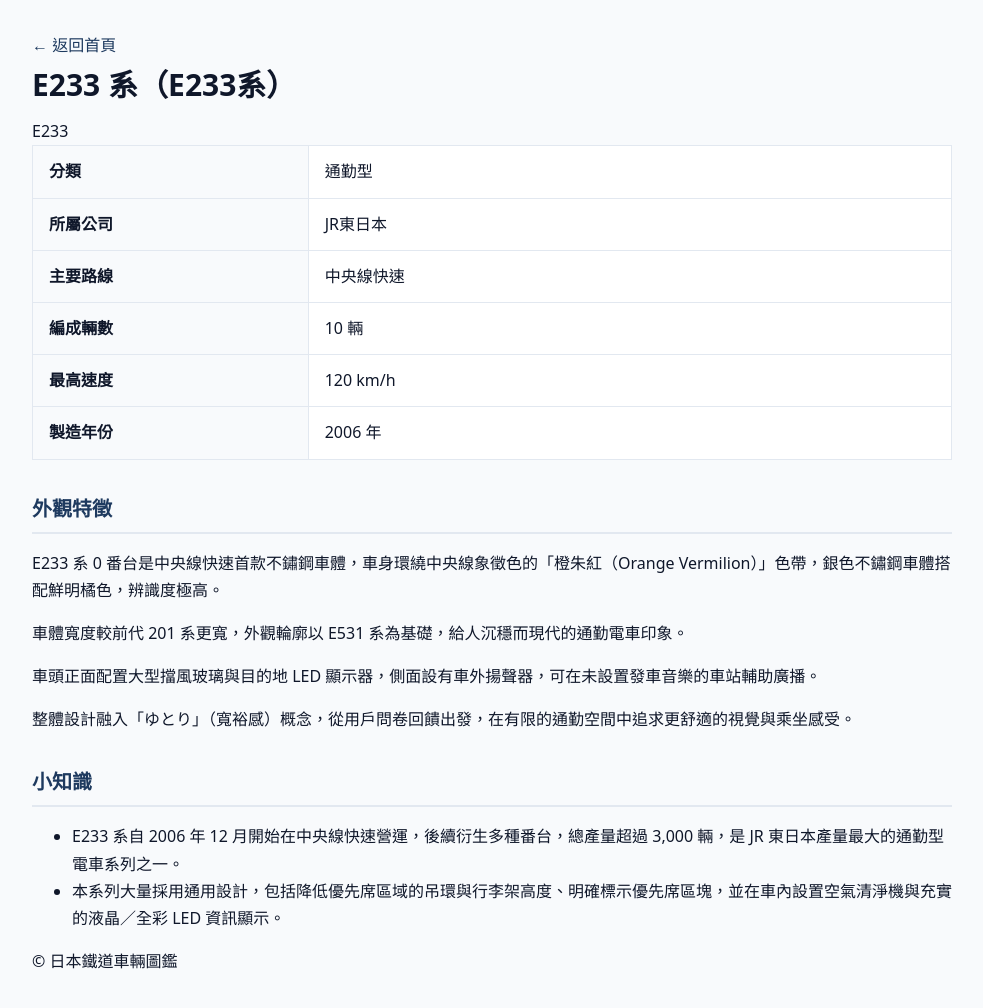
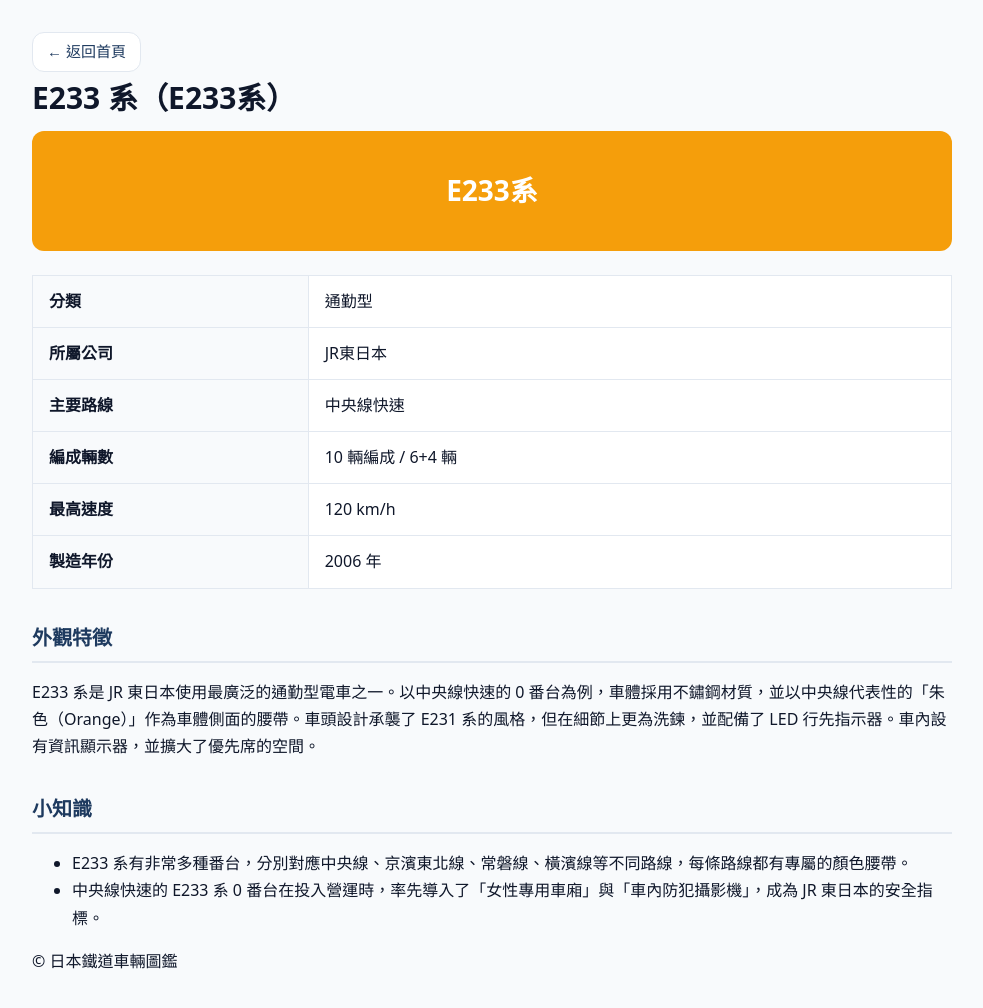
Before and after one commit to ab921202/jp-rail-zukan, a plain HTML site: page cars/commuter-e233.html in a window 1280 px wide. Shown: the whole page, without its empty margins (148-1131 px from the left). Drawn offline with Linux system fonts and the light colour scheme.

Commit message:
Update commuter-e233.html

```diff
--- a/cars/commuter-e233.html
+++ b/cars/commuter-e233.html
@@ -3,43 +3,50 @@
 <head>
   <meta charset="UTF-8">
   <meta name="viewport" content="width=device-width, initial-scale=1.0">
-  <title>E233 系 - 日本鐵道車輛圖鑑</title>
+  <title>E233 系 — 日本鐵道車輛圖鑑</title>
   <link rel="stylesheet" href="../assets/style.css">
 </head>
 <body>
-  <header>
-    <a href="../index.html">← 返回首頁</a>
+  <header class="site-header">
+    <a class="back-link" href="../index.html">← 返回首頁</a>
   </header>
 
+  <main>
     <h1>E233 系（E233系）</h1>
+    <div class="car-color-block" data-car-id="commuter-e233">E233系</div>
 
-  <div class="color-block" data-car="commuter-e233">E233</div>
-
-  <table class="spec-table">
+    <table>
+      <tbody>
         <tr><th>分類</th><td>通勤型</td></tr>
         <tr><th>所屬公司</th><td>JR東日本</td></tr>
         <tr><th>主要路線</th><td>中央線快速</td></tr>
-    <tr><th>編成輛數</th><td>10 輛</td></tr>
+        <tr><th>編成輛數</th><td>10 輛編成 / 6+4 輛</td></tr>
         <tr><th>最高速度</th><td>120 km/h</td></tr>
         <tr><th>製造年份</th><td>2006 年</td></tr>
+      </tbody>
     </table>
 
     <h2>外觀特徵</h2>
-  <p>E233 系 0 番台是中央線快速首款不鏽鋼車體，車身環繞中央線象徵色的「橙朱紅（Orange Vermilion）」色帶，銀色不鏽鋼車體搭配鮮明橘色，辨識度極高。</p>
-  <p>車體寬度較前代 201 系更寬，外觀輪廓以 E531 系為基礎，給人沉穩而現代的通勤電車印象。</p>
-  <p>車頭正面配置大型擋風玻璃與目的地 LED 顯示器，側面設有車外揚聲器，可在未設置發車音樂的車站輔助廣播。</p>
-  <p>整體設計融入「ゆとり」（寬裕感）概念，從用戶問卷回饋出發，在有限的通勤空間中追求更舒適的視覺與乘坐感受。</p>
+    <p>E233 系是 JR 東日本使用最廣泛的通勤型電車之一。以中央線快速的 0 番台為例，車體採用不鏽鋼材質，並以中央線代表性的「朱色（Orange）」作為車體側面的腰帶。車頭設計承襲了 E231 系的風格，但在細節上更為洗鍊，並配備了 LED 行先指示器。車內設有資訊顯示器，並擴大了優先席的空間。</p>
 
     <h2>小知識</h2>
     <ul>
-    <li>E233 系自 2006 年 12 月開始在中央線快速營運，後續衍生多種番台，總產量超過 3,000 輛，是 JR 東日本產量最大的通勤型電車系列之一。</li>
-    <li>本系列大量採用通用設計，包括降低優先席區域的吊環與行李架高度、明確標示優先席區塊，並在車內設置空氣清淨機與充實的液晶／全彩 LED 資訊顯示。</li>
+      <li>E233 系有非常多種番台，分別對應中央線、京濱東北線、常磐線、橫濱線等不同路線，每條路線都有專屬的顏色腰帶。</li>
+      <li>中央線快速的 E233 系 0 番台在投入營運時，率先導入了「女性專用車廂」與「車內防犯攝影機」，成為 JR 東日本的安全指標。</li>
     </ul>
+  </main>
 
-  <footer>
-    <p>© 日本鐵道車輛圖鑑</p>
-  </footer>
+  <footer>© 日本鐵道車輛圖鑑</footer>
 
   <script src="../assets/data.js"></script>
+  <script>
+    (() => {
+      const carId = document.querySelector(".car-color-block").dataset.carId;
+      const car = CARS.find((item) => item.id === carId);
+      if (car) {
+        document.querySelector(".car-color-block").style.backgroundColor = car.color;
+      }
+    })();
+  </script>
 </body>
 </html>
```
Lines whose indentation alone changed are shown as unchanged.
